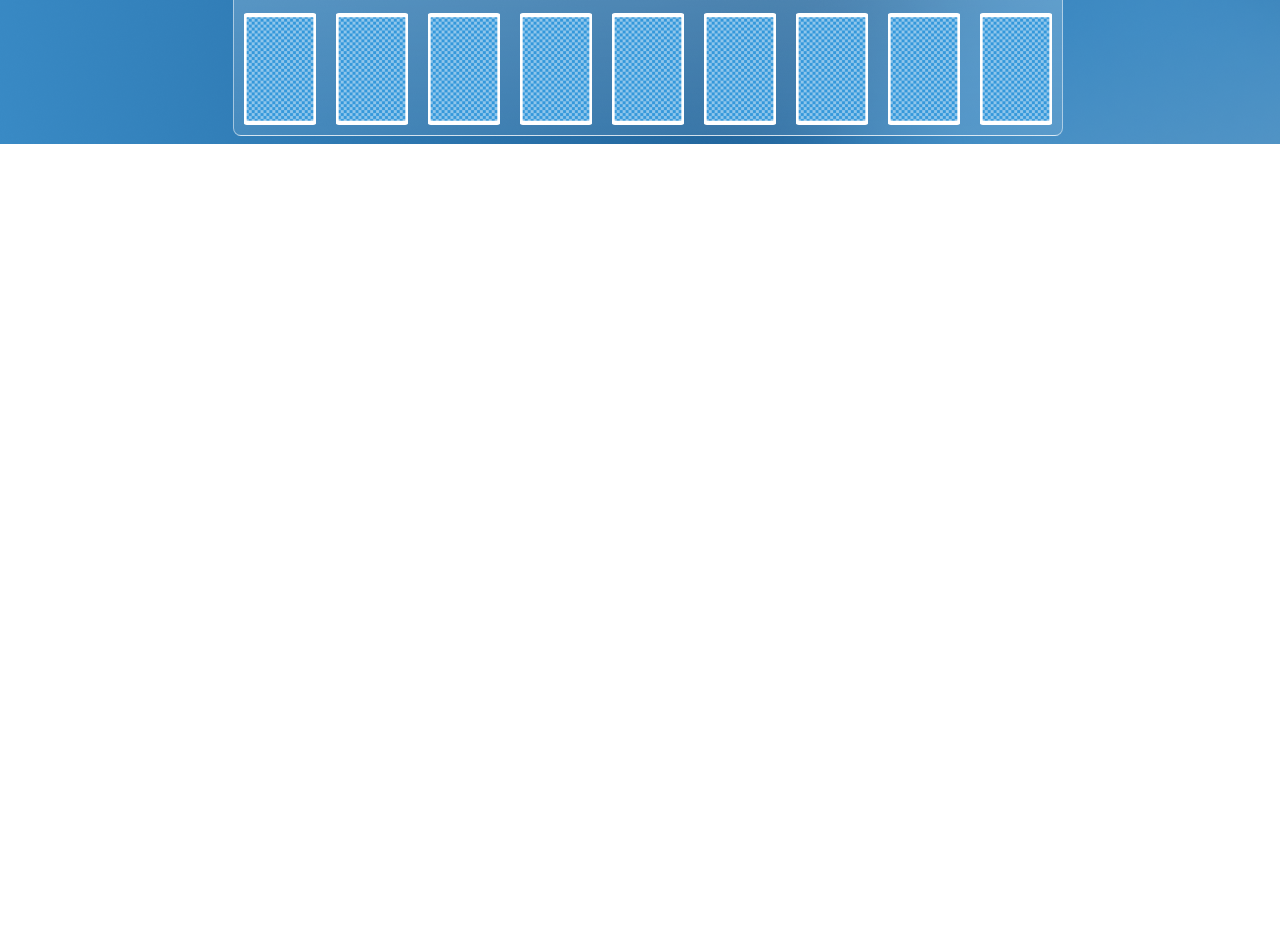
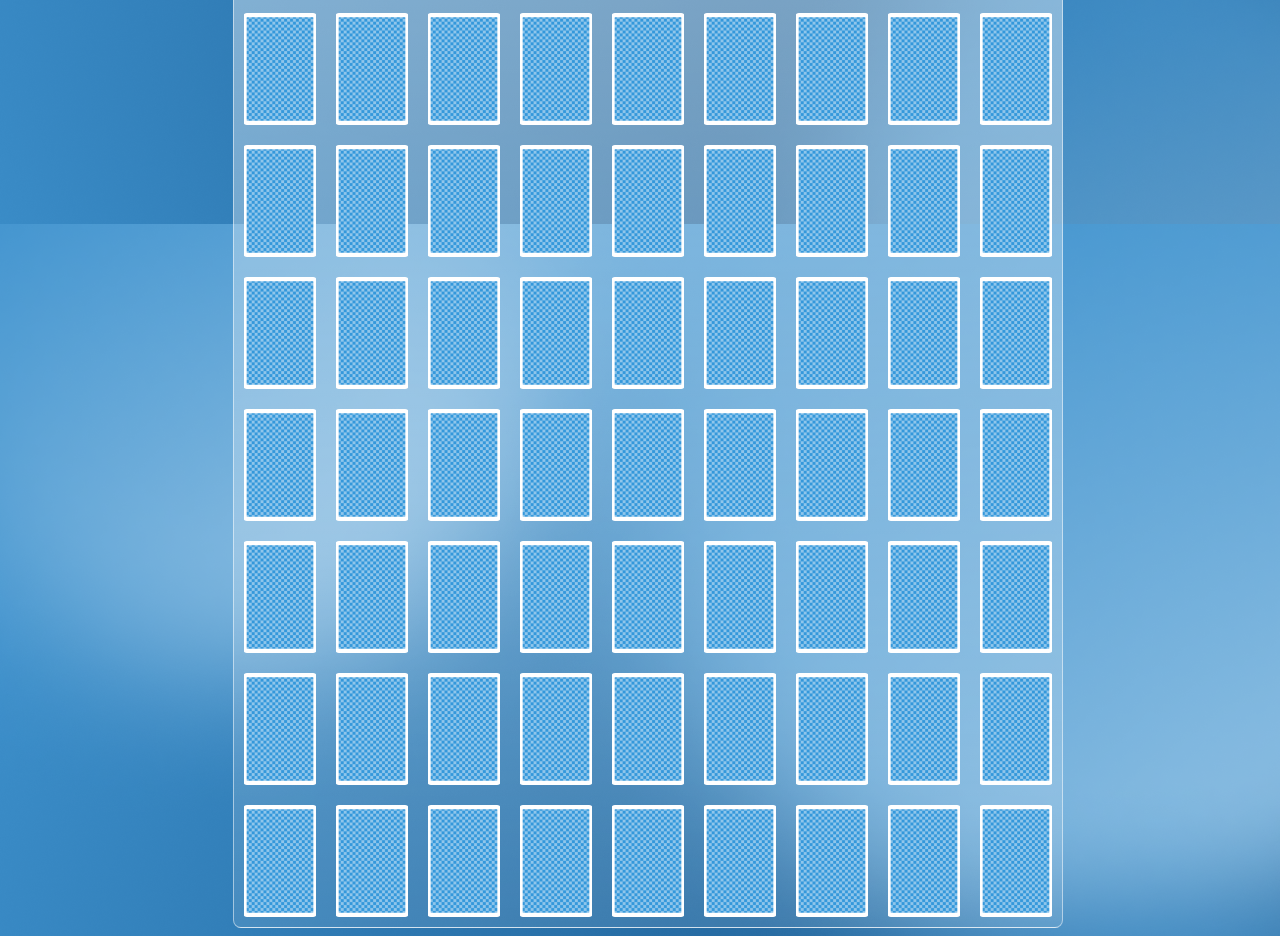
Before and after one commit to LaurenDeBlocq/MemoryCardGame, a React (Vite) app in the folder memory-card-game/: page /game in a window 1280 px wide. Shown: the part 800-1736 px from the top of the page. Before the commit the page ends 944 px from the top, so only its background shows below. Built offline with nearby package versions, Linux system fonts and the light colour scheme.

Commit message:
Added state management for Cards.

```diff
--- a/memory-card-game/src/app/store.js
+++ b/memory-card-game/src/app/store.js
@@ -1,10 +1,12 @@
 import { configureStore } from "@reduxjs/toolkit";
 import playerOneReducer from "../slices/playerOneSlice";
 import playerTwoReducer from "../slices/playerTwoSlice";
+import cardReducer from "../slices/cardSlice";
 
 export default configureStore({
   reducer: {
     playerOne: playerOneReducer,
     playerTwo: playerTwoReducer,
+    card: cardReducer,
   },
 });
--- a/memory-card-game/src/components/Card.jsx
+++ b/memory-card-game/src/components/Card.jsx
@@ -5,6 +5,7 @@ const Card = (props) => {
   return (
     <>
       <img
+        // onClick={props.handleClick()}
         className="card--image"
         src={props.data.isTurnedOver ? props.data.img : cardBack}
         alt={
--- a/memory-card-game/src/components/GameBoard.jsx
+++ b/memory-card-game/src/components/GameBoard.jsx
@@ -1,16 +1,33 @@
 /* eslint-disable react/prop-types */
 import Card from "./Card";
+import { loadCard, selectCards } from "../slices/cardSlice";
+import { useDispatch, useSelector } from "react-redux";
 
 const GameBoard = ({ cardList }) => {
+  const dispatch = useDispatch();
   for (let i = cardList.length - 1; i > 0; i--) {
     let j = Math.floor(Math.random() * (i + 1));
     let k = cardList[i];
     cardList[i] = cardList[j];
     cardList[j] = k;
   }
+  // console.log(cardList);
+  cardList.forEach((card) => dispatch(loadCard(card)));
+  //   const handleClick = (event) => {
+  //     event.preventDefault();
+  //     console.log(event);
+  //   };
+  const cardsToPlay = useSelector(selectCards);
+  console.log(cardsToPlay);
 
-  const cardsToLoad = cardList.map((card) => {
-    return <Card key={cardList.indexOf(card)} data={card} />;
+  const cardsToLoad = useSelector(selectCards).map((card) => {
+    return (
+      <Card
+        key={cardList.indexOf(card)}
+        // handleClick={handleClick}
+        data={card}
+      />
+    );
   });
   return <>{cardsToLoad}</>;
 };
--- /dev/null
+++ b/memory-card-game/src/slices/cardSlice.js
@@ -0,0 +1,20 @@
+import { createSlice } from "@reduxjs/toolkit";
+
+export const cardSlice = createSlice({
+  name: "card",
+  initialState: {
+    cards: [],
+  },
+  reducers: {
+    loadCard: (state, action) => {
+      state.cards.push(action.payload);
+    },
+  },
+});
+
+export const { loadCard } = cardSlice.actions;
+
+export const selectCards = (state) => state.card.cards;
+// export const selectScore = (state) => state.card.score;
+
+export default cardSlice.reducer;
```
